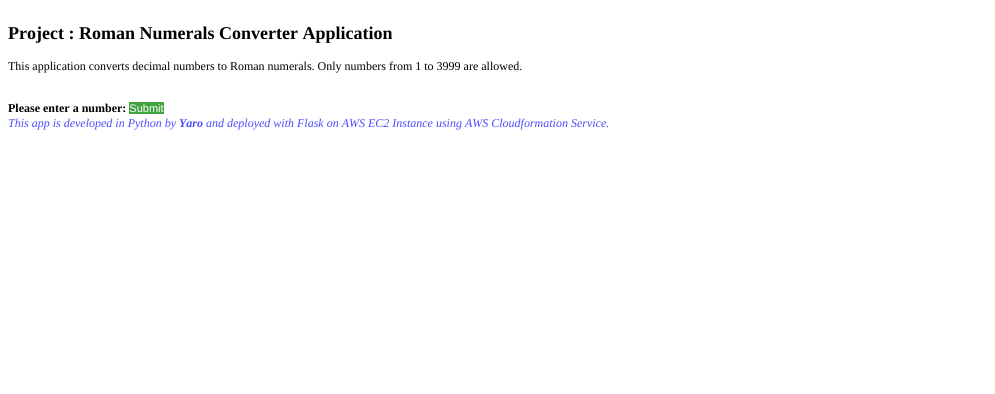
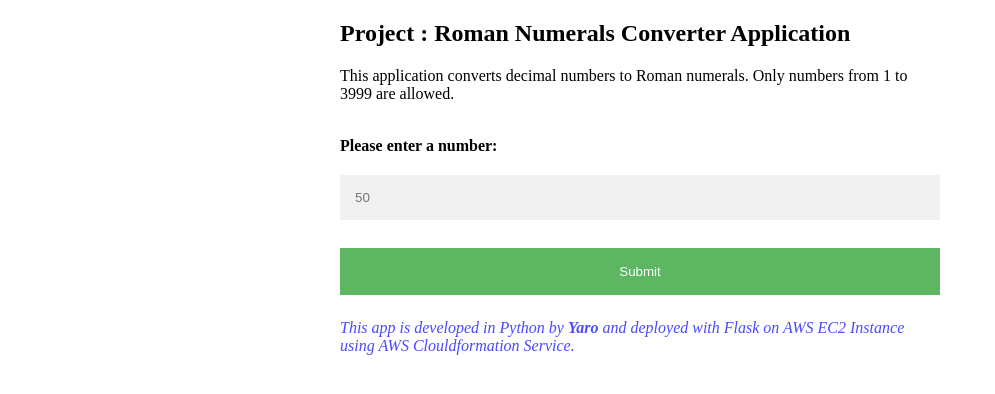
Before and after one commit to yaroslavom/roman-numerals, a Flask app: page / in a window 1280 px wide. Shown: the top 394 px of the page, without its empty margins (0-995 px from the left). Run offline with Flask 3, Linux system fonts and the light colour scheme.

Commit message:
fix: editing index.html styles

```diff
--- a/templates/index.html
+++ b/templates/index.html
@@ -1,29 +1,77 @@
-<!DOCTYPE html PUBLIC "-//W3C//DTD HTML 4.01//EN" "http://www.w3.org/TR/html4/strict.dtd">
-<html>
+<!DOCTYPE html>
+<html lang="en">
+
 <head>
-  <meta http-equiv="Content-Type" content="text/html; charset=utf-8">
-  <meta http-equiv="Content-Style-Type" content="text/css">
-  <title></title>
-  <meta name="Generator" content="Cocoa HTML Writer">
-  <meta name="CocoaVersion" content="2685.4">
-  <style type="text/css">
-    p.p1 {margin: 0.0px 0.0px 0.0px 0.0px; font: 12.0px Times; -webkit-text-stroke: #000000; min-height: 14.0px}
-    p.p3 {margin: 0.0px 0.0px 12.0px 0.0px; font: 12.0px Times; -webkit-text-stroke: #000000}
-    p.p4 {margin: 0.0px 0.0px 0.0px 0.0px; font: 12.0px Times; -webkit-text-stroke: #000000}
-    p.p5 {margin: 0.0px 0.0px 12.0px 0.0px; font: 12.0px Times; color: #fb0007; -webkit-text-stroke: #fb0007}
-    p.p6 {margin: 0.0px 0.0px 12.0px 0.0px; font: 12.0px Times; color: #0000ff; color: rgba(0, 0, 255, 0.71); -webkit-text-stroke: rgba(0, 0, 255, 0.71)}
-    span.s1 {font-kerning: none}
-    span.s2 {font: 11.0px 'Helvetica Neue'; font-kerning: none; color: #ffffff; background-color: #40a33f; -webkit-text-stroke: 0px #ffffff}
+  <meta charset="UTF-8" />
+  <meta name="viewport" content="width=device-width, initial-scale=1.0" />
+  <title>Roman Numerals</title>
+  <style>
+    body {
+      max-width: 600px;
+      margin: auto;
+    }
+
+    div {
+      margin-top: 100px;
+      margin-bottom: 50px;
+      margin-right: auto;
+      margin-left: auto;
+    }
+
+    img {
+      display: block;
+      margin-left: auto;
+      margin-right: auto;
+    }
+
+    input {
+      box-sizing: border-box;
+      width: 100%;
+      padding: 15px;
+      margin: 20px 0;
+      display: inline-block;
+      border: none;
+      background: #f1f1f1;
+    }
+
+    button {
+      box-sizing: border-box;
+      background-color: #4caf50;
+      color: white;
+      padding: 16px 20px;
+      margin: 8px 0;
+      border: none;
+      cursor: pointer;
+      width: 100%;
+      opacity: 0.9;
+    }
+
+    .warning {
+      color: red;
+    }
+
+    .footnote{
+      color: rgba(0, 0, 255, 0.712);
+    }
+
   </style>
 </head>
+
 <body>
-<p class="p1"><span class="s1"></span><br></p>
-<h2 style="margin: 0.0px 0.0px 14.9px 0.0px; font: 18.0px Times; -webkit-text-stroke: #000000"><span class="s1"><b>Project : Roman Numerals Converter Application</b></span></h2>
-<p class="p3"><span class="s1">This application converts decimal numbers to Roman numerals. Only numbers from 1 to 3999 are allowed.</span></p>
-<p class="p1"><span class="s1"></span><br></p>
-<p class="p4"><span class="s1"><b>Please enter a number:</b> </span><span class="s2">Submit</span><span class="s1"> {% if not_valid %}</span></p>
-<p class="p5"><span class="s1"><b>Not Valid! Please enter a number between 1 and 3999, inclusively.</b><b></b></span></p>
-<p class="p4"><span class="s1">{% endif %}</span></p>
-<p class="p6"><span class="s1"><i>This app is developed in Python by </i><b><i>{{ developer_name }}</i></b><i> and deployed with Flask on AWS EC2 Instance using AWS Cloudformation Service.</i><i></i></span></p>
+
+  <h2>Project : Roman Numerals Converter Application</h2>
+  <p>This application converts decimal numbers to Roman numerals. Only numbers from 1 to 3999 are allowed.</p><br>
+
+  <form action="/" method="post">
+    <label for="number"><b>Please enter a number:</b></label>
+    <input placeholder="50" name="number" id="number" required />
+    <button type="submit">Submit</button>
+    {% if not_valid %}
+    <p class="warning"><b>Not Valid! Please enter a number between 1 and 3999, inclusively.</b></p>
+    {% endif %}
+  </form>
+
+  <p class="footnote"><i>This app is developed in Python by <b>{{ developer_name }}</b> and deployed with Flask on AWS EC2 Instance using AWS Clouldformation Service.</i></p>
 </body>
+
 </html>
```
